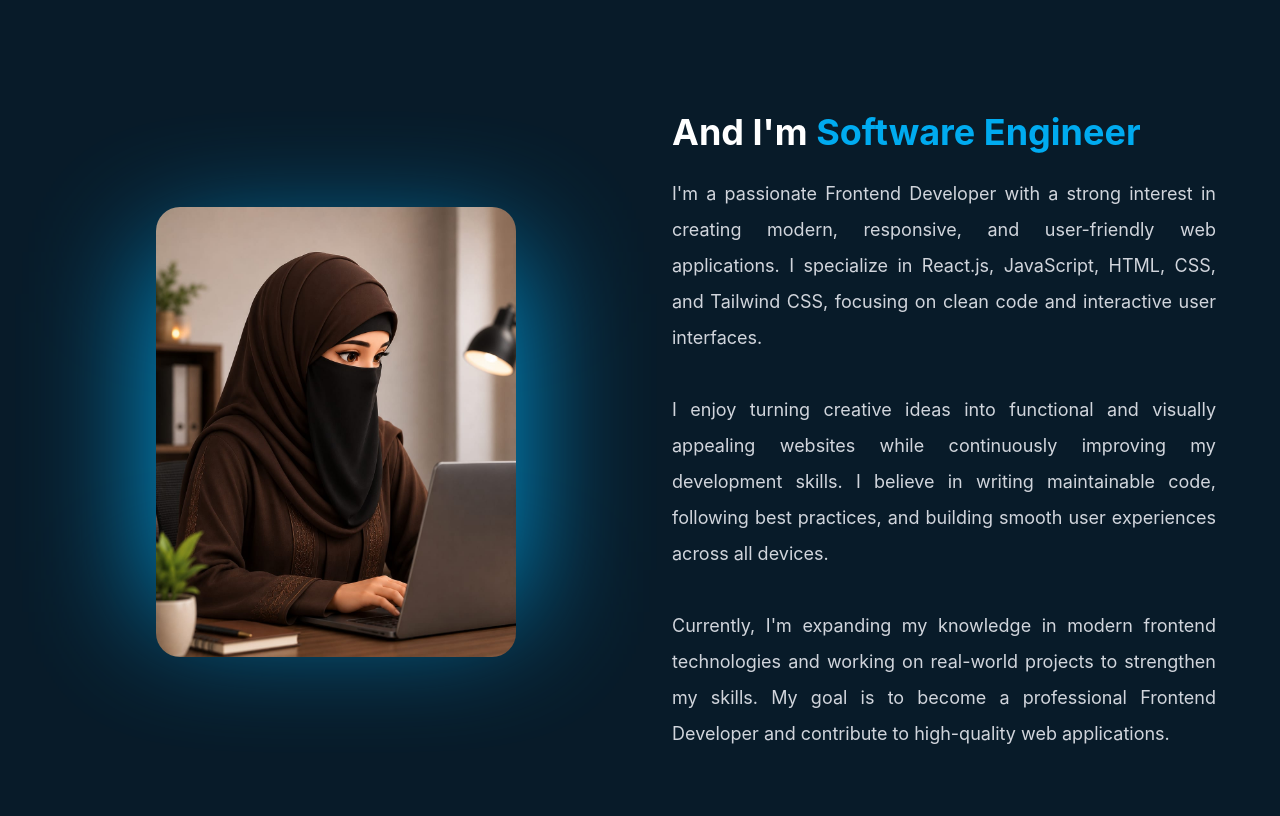
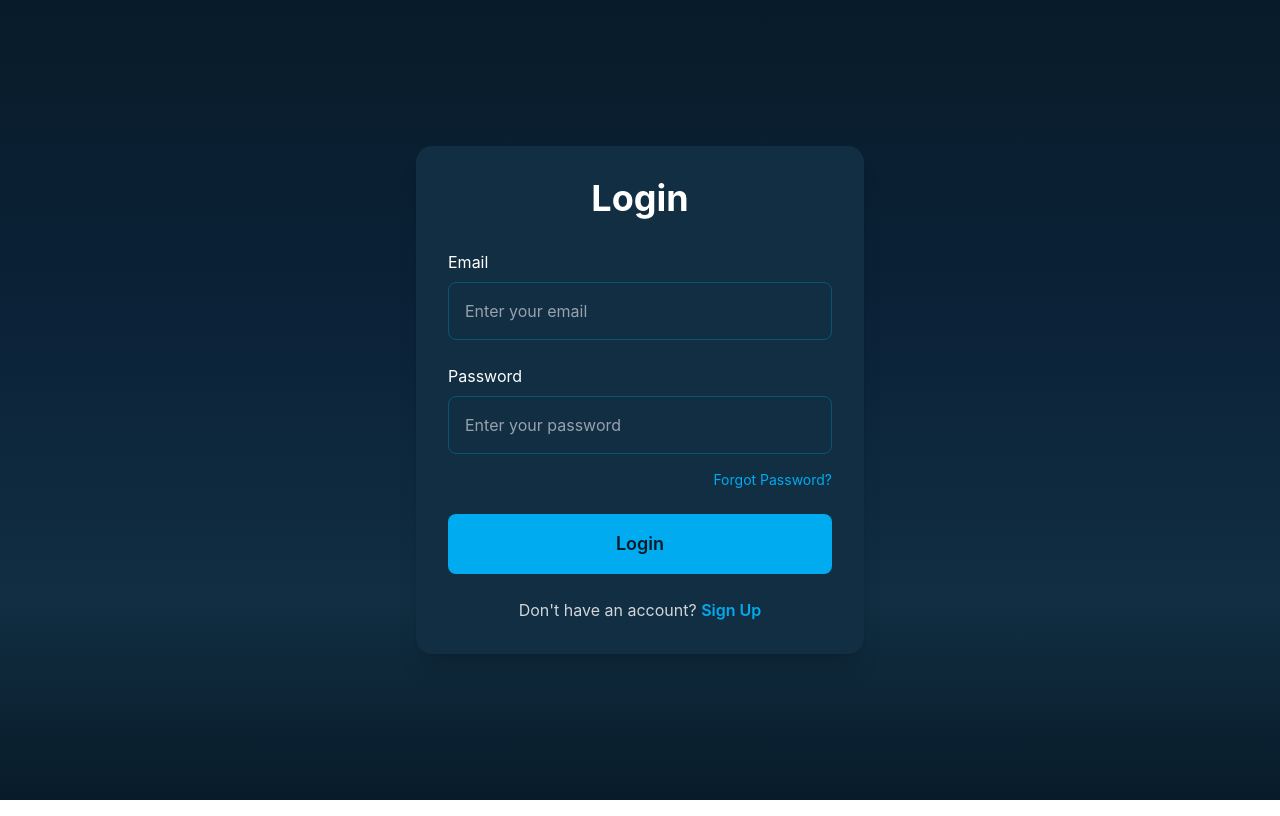
Before and after one commit to Hifza-web/portfolio-website, a React (Vite) app: page /about in a window 1280 px wide. Built offline with nearby package versions, Linux system fonts and the light colour scheme.

Commit message:
Complete login page UI

```diff
--- a/src/App.jsx
+++ b/src/App.jsx
@@ -1,16 +1,24 @@
-import { BrowserRouter, Routes, Route } from "react-router-dom";
-import Home from "./pages/Home";
-import AboutPage from "./pages/AboutPage";
+// import { BrowserRouter, Routes, Route } from "react-router-dom";
+// import Home from "./pages/Home";
+// import AboutPage from "./pages/AboutPage";
+
+// function App() {
+//   return (
+//     <BrowserRouter>
+//       <Routes>
+//         <Route path="/" element={<Home />} />
+//         <Route path="/about" element={<AboutPage />} />
+//       </Routes>
+//     </BrowserRouter>
+//   );
+// }
+
+// export default App;
+
+import Login from "./pages/Login";
 
 function App() {
-  return (
-    <BrowserRouter>
-      <Routes>
-        <Route path="/" element={<Home />} />
-        <Route path="/about" element={<AboutPage />} />
-      </Routes>
-    </BrowserRouter>
-  );
+  return <Login />;
 }
 
 export default App;
--- /dev/null
+++ b/src/pages/Login.jsx
@@ -0,0 +1,61 @@
+function Login() {
+  return (
+    <section className="min-h-screen bg-[linear-gradient(180deg,#081B29_0%,#0B2238_40%,#112E42_75%,#081B29_100%)]">
+      <div className="flex min-h-screen items-center justify-center px-6">
+        <div className="w-full max-w-md rounded-2xl bg-[#112E42] p-8 shadow-xl">
+          <h2 className="mb-8 text-center text-4xl font-bold text-white">
+            Login
+          </h2>
+
+          {/* Email */}
+          <div className="mb-6">
+            <label className="mb-2 block text-white">Email</label>
+            <input
+              type="email"
+              placeholder="Enter your email"
+              className="w-full rounded-lg border border-[#00ABF0]/30 bg-transparent p-4 text-white outline-none placeholder:text-gray-400 focus:border-[#00ABF0]"
+            />
+          </div>
+
+          {/* Password */}
+          <div className="mb-4">
+            <label className="mb-2 block text-white">Password</label>
+            <input
+              type="password"
+              placeholder="Enter your password"
+              className="w-full rounded-lg border border-[#00ABF0]/30 bg-transparent p-4 text-white outline-none placeholder:text-gray-400 focus:border-[#00ABF0]"
+            />
+          </div>
+
+          {/* Forgot Password */}
+          <div className="mb-6 flex justify-end">
+            <a
+              href="#"
+              className="text-sm text-[#00ABF0] transition hover:underline"
+            >
+              Forgot Password?
+            </a>
+          </div>
+
+          {/* Login Button */}
+          <button
+            type="submit"
+            className="w-full rounded-lg bg-[#00ABF0] py-4 text-lg font-semibold text-[#081B29] transition duration-300 hover:bg-[#0095d4] hover:shadow-[0_0_20px_#00ABF0]"
+          >
+            Login
+          </button>
+
+          {/* Sign Up */}
+          <p className="mt-6 text-center text-gray-300">
+            Don't have an account?{" "}
+            <span className="cursor-pointer font-semibold text-[#00ABF0] hover:underline">
+              Sign Up
+            </span>
+          </p>
+        </div>
+      </div>
+    </section>
+  );
+}
+
+export default Login;
```
